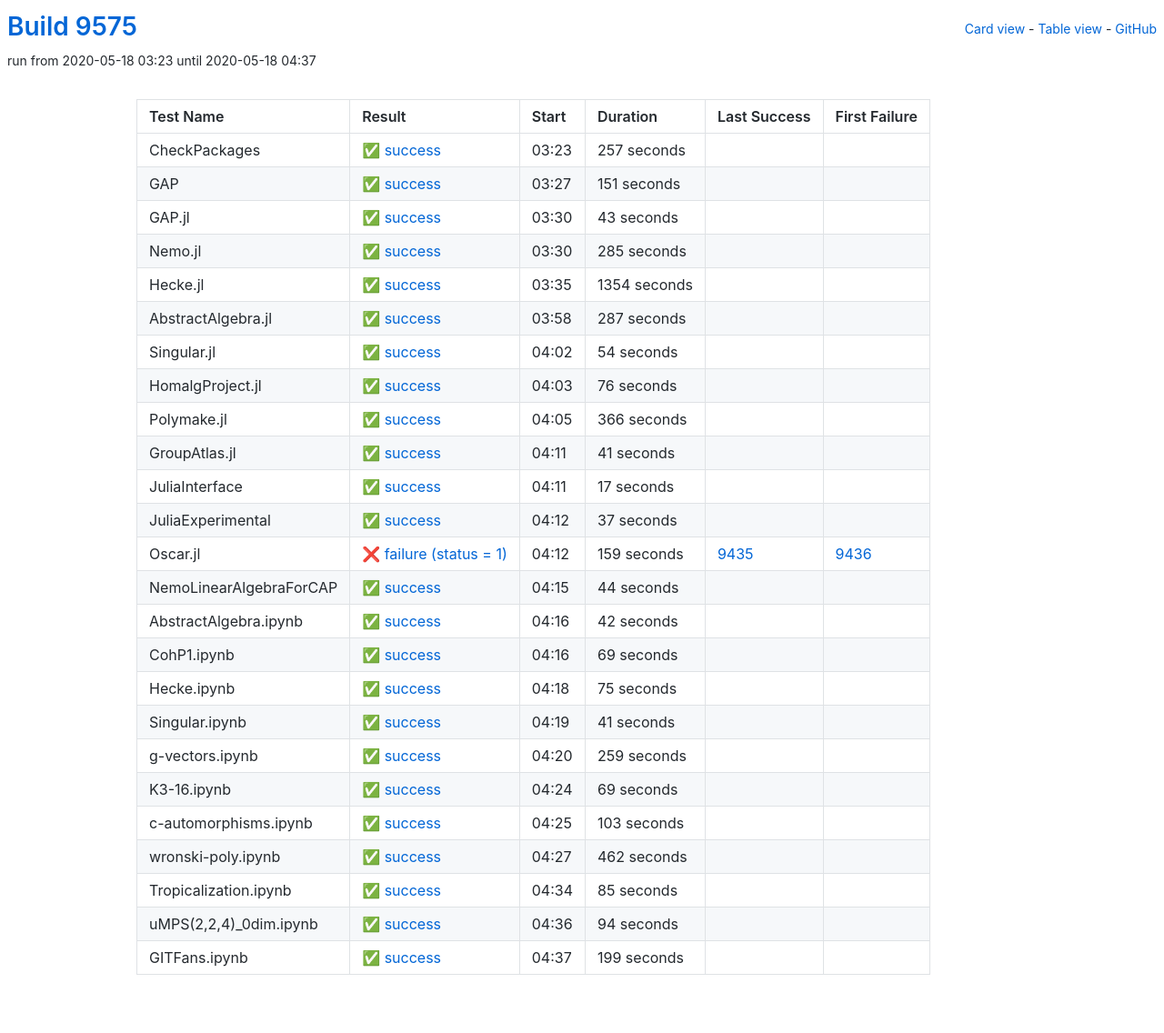
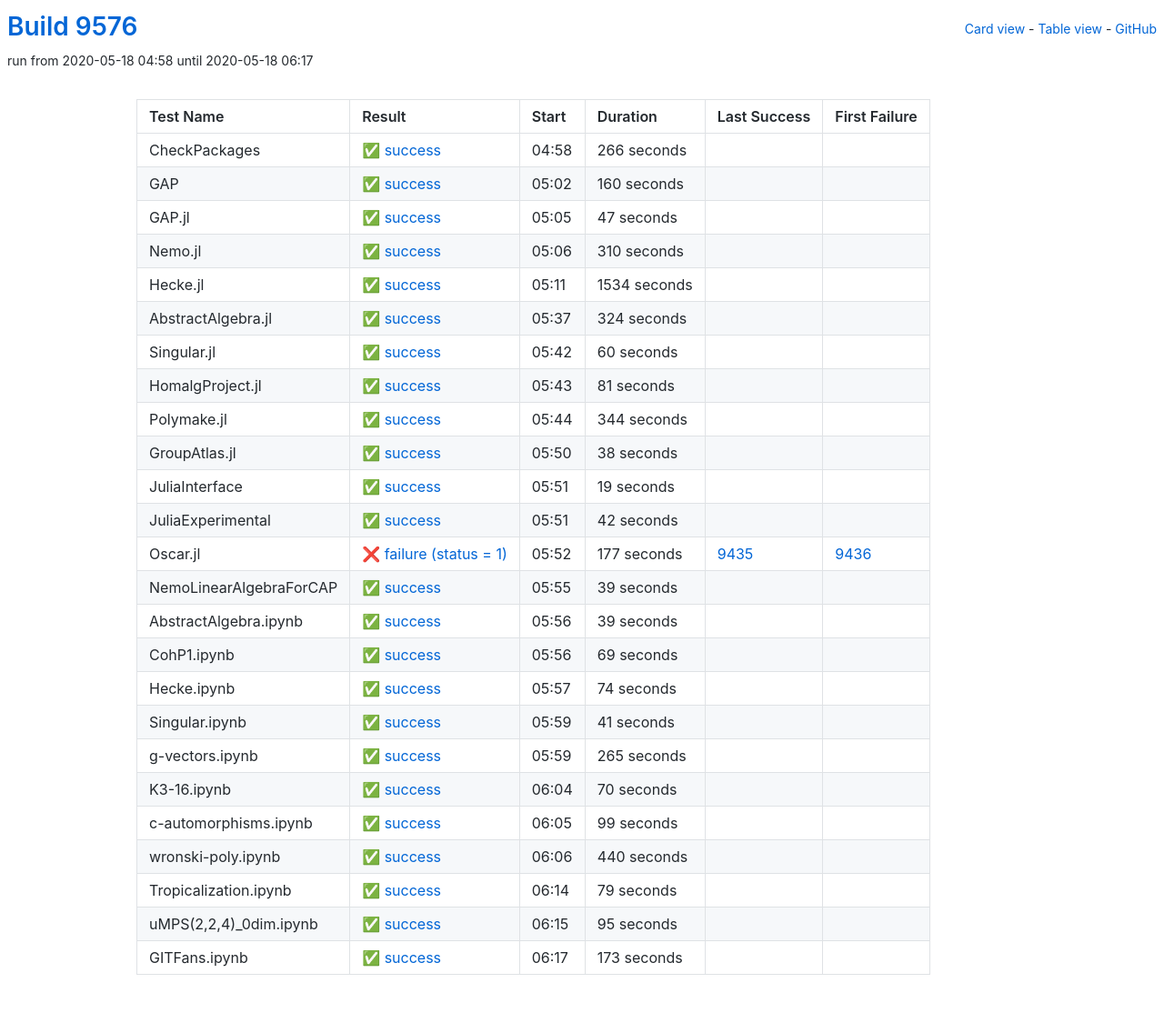
Before and after one commit to oscar-system/oscar-ci-status, a Jekyll site: the page built from table.html, in a window 1280 px wide. Shown: the whole page at 91% size. Built offline with Jekyll 4.4.1, drawn with Linux system fonts in a browser that asks for light colours.

Commit message:
Build 9576

```diff
--- a/_data/ci.yml
+++ b/_data/ci.yml
@@ -1,185 +1,185 @@
-build: 9575
-build_url: https://oscarci.mathematik.uni-kl.de/job/oscar/9575/
+build: 9576
+build_url: https://oscarci.mathematik.uni-kl.de/job/oscar/9576/
 job: oscar
 tests:
-- duration: 257
+- duration: 266
   exitcode: 0
   first_failure: false
   first_failure_url: null
   id: checkpackages
   last_success: false
   last_success_url: null
-  log: https://oscarci.mathematik.uni-kl.de/job/oscar/9575/artifact/logs/build-9575/CheckPackages.log
+  log: https://oscarci.mathematik.uni-kl.de/job/oscar/9576/artifact/logs/build-9576/CheckPackages.log
   name: CheckPackages
-  start: 2020-05-18 03:23
+  start: 2020-05-18 04:58
   status: success
   success: true
-- duration: 151
+- duration: 160
   exitcode: 0
   first_failure: false
   first_failure_url: null
   id: gap
   last_success: false
   last_success_url: null
-  log: https://oscarci.mathematik.uni-kl.de/job/oscar/9575/artifact/logs/build-9575/GAP.log
+  log: https://oscarci.mathematik.uni-kl.de/job/oscar/9576/artifact/logs/build-9576/GAP.log
   name: GAP
-  start: 2020-05-18 03:27
+  start: 2020-05-18 05:02
   status: success
   success: true
-- duration: 43
+- duration: 47
   exitcode: 0
   first_failure: false
   first_failure_url: null
   id: gap-jl
   last_success: false
   last_success_url: null
-  log: https://oscarci.mathematik.uni-kl.de/job/oscar/9575/artifact/logs/build-9575/GAP.jl.log
+  log: https://oscarci.mathematik.uni-kl.de/job/oscar/9576/artifact/logs/build-9576/GAP.jl.log
   name: GAP.jl
-  start: 2020-05-18 03:30
+  start: 2020-05-18 05:05
   status: success
   success: true
-- duration: 285
+- duration: 310
   exitcode: 0
   first_failure: false
   first_failure_url: null
   id: nemo-jl
   last_success: false
   last_success_url: null
-  log: https://oscarci.mathematik.uni-kl.de/job/oscar/9575/artifact/logs/build-9575/Nemo.jl.log
+  log: https://oscarci.mathematik.uni-kl.de/job/oscar/9576/artifact/logs/build-9576/Nemo.jl.log
   name: Nemo.jl
-  start: 2020-05-18 03:30
+  start: 2020-05-18 05:06
   status: success
   success: true
-- duration: 1354
+- duration: 1534
   exitcode: 0
   first_failure: false
   first_failure_url: null
   id: hecke-jl
   last_success: false
   last_success_url: null
-  log: https://oscarci.mathematik.uni-kl.de/job/oscar/9575/artifact/logs/build-9575/Hecke.jl.log
+  log: https://oscarci.mathematik.uni-kl.de/job/oscar/9576/artifact/logs/build-9576/Hecke.jl.log
   name: Hecke.jl
-  start: 2020-05-18 03:35
+  start: 2020-05-18 05:11
   status: success
   success: true
-- duration: 287
+- duration: 324
   exitcode: 0
   first_failure: false
   first_failure_url: null
   id: abstractalgebra-jl
   last_success: false
   last_success_url: null
-  log: https://oscarci.mathematik.uni-kl.de/job/oscar/9575/artifact/logs/build-9575/AbstractAlgebra.jl.log
+  log: https://oscarci.mathematik.uni-kl.de/job/oscar/9576/artifact/logs/build-9576/AbstractAlgebra.jl.log
   name: AbstractAlgebra.jl
-  start: 2020-05-18 03:58
+  start: 2020-05-18 05:37
   status: success
   success: true
-- duration: 54
+- duration: 60
   exitcode: 0
   first_failure: false
   first_failure_url: null
   id: singular-jl
   last_success: false
   last_success_url: null
-  log: https://oscarci.mathematik.uni-kl.de/job/oscar/9575/artifact/logs/build-9575/Singular.jl.log
+  log: https://oscarci.mathematik.uni-kl.de/job/oscar/9576/artifact/logs/build-9576/Singular.jl.log
   name: Singular.jl
-  start: 2020-05-18 04:02
+  start: 2020-05-18 05:42
   status: success
   success: true
-- duration: 76
+- duration: 81
   exitcode: 0
   first_failure: false
   first_failure_url: null
   id: homalgproject-jl
   last_success: false
   last_success_url: null
-  log: https://oscarci.mathematik.uni-kl.de/job/oscar/9575/artifact/logs/build-9575/HomalgProject.jl.log
+  log: https://oscarci.mathematik.uni-kl.de/job/oscar/9576/artifact/logs/build-9576/HomalgProject.jl.log
   name: HomalgProject.jl
-  start: 2020-05-18 04:03
+  start: 2020-05-18 05:43
   status: success
   success: true
-- duration: 366
+- duration: 344
   exitcode: 0
   first_failure: false
   first_failure_url: null
   id: polymake-jl
   last_success: false
   last_success_url: null
-  log: https://oscarci.mathematik.uni-kl.de/job/oscar/9575/artifact/logs/build-9575/Polymake.jl.log
+  log: https://oscarci.mathematik.uni-kl.de/job/oscar/9576/artifact/logs/build-9576/Polymake.jl.log
   name: Polymake.jl
-  start: 2020-05-18 04:05
+  start: 2020-05-18 05:44
   status: success
   success: true
-- duration: 41
+- duration: 38
   exitcode: 0
   first_failure: false
   first_failure_url: null
   id: groupatlas-jl
   last_success: false
   last_success_url: null
-  log: https://oscarci.mathematik.uni-kl.de/job/oscar/9575/artifact/logs/build-9575/GroupAtlas.jl.log
+  log: https://oscarci.mathematik.uni-kl.de/job/oscar/9576/artifact/logs/build-9576/GroupAtlas.jl.log
   name: GroupAtlas.jl
-  start: 2020-05-18 04:11
+  start: 2020-05-18 05:50
   status: success
   success: true
-- duration: 17
+- duration: 19
   exitcode: 0
   first_failure: false
   first_failure_url: null
   id: juliainterface
   last_success: false
   last_success_url: null
-  log: https://oscarci.mathematik.uni-kl.de/job/oscar/9575/artifact/logs/build-9575/JuliaInterface.log
+  log: https://oscarci.mathematik.uni-kl.de/job/oscar/9576/artifact/logs/build-9576/JuliaInterface.log
   name: JuliaInterface
-  start: 2020-05-18 04:11
+  start: 2020-05-18 05:51
   status: success
   success: true
-- duration: 37
+- duration: 42
   exitcode: 0
   first_failure: false
   first_failure_url: null
   id: juliaexperimental
   last_success: false
   last_success_url: null
-  log: https://oscarci.mathematik.uni-kl.de/job/oscar/9575/artifact/logs/build-9575/JuliaExperimental.log
+  log: https://oscarci.mathematik.uni-kl.de/job/oscar/9576/artifact/logs/build-9576/JuliaExperimental.log
   name: JuliaExperimental
-  start: 2020-05-18 04:12
+  start: 2020-05-18 05:51
   status: success
   success: true
-- duration: 159
+- duration: 177
   exitcode: 1
   first_failure: 9436
   first_failure_url: https://oscarci.mathematik.uni-kl.de/job/oscar/9436/
   id: oscar-jl
   last_success: 9435
   last_success_url: https://oscarci.mathematik.uni-kl.de/job/oscar/9435/
-  log: https://oscarci.mathematik.uni-kl.de/job/oscar/9575/artifact/logs/build-9575/Oscar.jl.log
+  log: https://oscarci.mathematik.uni-kl.de/job/oscar/9576/artifact/logs/build-9576/Oscar.jl.log
   name: Oscar.jl
-  start: 2020-05-18 04:12
+  start: 2020-05-18 05:52
   status: failure
   success: false
-- duration: 44
+- duration: 39
   exitcode: 0
   first_failure: false
   first_failure_url: null
   id: nemolinearalgebraforcap
   last_success: false
   last_success_url: null
-  log: https://oscarci.mathematik.uni-kl.de/job/oscar/9575/artifact/logs/build-9575/NemoLinearAlgebraForCAP.log
+  log: https://oscarci.mathematik.uni-kl.de/job/oscar/9576/artifact/logs/build-9576/NemoLinearAlgebraForCAP.log
   name: NemoLinearAlgebraForCAP
-  start: 2020-05-18 04:15
+  start: 2020-05-18 05:55
   status: success
   success: true
-- duration: 42
+- duration: 39
   exitcode: 0
   first_failure: false
   first_failure_url: null
   id: abstractalgebra-ipynb
   last_success: false
   last_success_url: null
-  log: https://oscarci.mathematik.uni-kl.de/job/oscar/9575/artifact/logs/build-9575/AbstractAlgebra.ipynb.log
+  log: https://oscarci.mathematik.uni-kl.de/job/oscar/9576/artifact/logs/build-9576/AbstractAlgebra.ipynb.log
   name: AbstractAlgebra.ipynb
-  start: 2020-05-18 04:16
+  start: 2020-05-18 05:56
   status: success
   success: true
 - duration: 69
@@ -189,21 +189,21 @@
   id: cohp1-ipynb
   last_success: false
   last_success_url: null
-  log: https://oscarci.mathematik.uni-kl.de/job/oscar/9575/artifact/logs/build-9575/CohP1.ipynb.log
+  log: https://oscarci.mathematik.uni-kl.de/job/oscar/9576/artifact/logs/build-9576/CohP1.ipynb.log
   name: CohP1.ipynb
-  start: 2020-05-18 04:16
+  start: 2020-05-18 05:56
   status: success
   success: true
-- duration: 75
+- duration: 74
   exitcode: 0
   first_failure: false
   first_failure_url: null
   id: hecke-ipynb
   last_success: false
   last_success_url: null
-  log: https://oscarci.mathematik.uni-kl.de/job/oscar/9575/artifact/logs/build-9575/Hecke.ipynb.log
+  log: https://oscarci.mathematik.uni-kl.de/job/oscar/9576/artifact/logs/build-9576/Hecke.ipynb.log
   name: Hecke.ipynb
-  start: 2020-05-18 04:18
+  start: 2020-05-18 05:57
   status: success
   success: true
 - duration: 41
@@ -213,92 +213,92 @@
   id: singular-ipynb
   last_success: false
   last_success_url: null
-  log: https://oscarci.mathematik.uni-kl.de/job/oscar/9575/artifact/logs/build-9575/Singular.ipynb.log
+  log: https://oscarci.mathematik.uni-kl.de/job/oscar/9576/artifact/logs/build-9576/Singular.ipynb.log
   name: Singular.ipynb
-  start: 2020-05-18 04:19
+  start: 2020-05-18 05:59
   status: success
   success: true
-- duration: 259
+- duration: 265
   exitcode: 0
   first_failure: false
   first_failure_url: null
   id: g-vectors-ipynb
   last_success: false
   last_success_url: null
-  log: https://oscarci.mathematik.uni-kl.de/job/oscar/9575/artifact/logs/build-9575/g-vectors.ipynb.log
+  log: https://oscarci.mathematik.uni-kl.de/job/oscar/9576/artifact/logs/build-9576/g-vectors.ipynb.log
   name: g-vectors.ipynb
-  start: 2020-05-18 04:20
+  start: 2020-05-18 05:59
   status: success
   success: true
-- duration: 69
+- duration: 70
   exitcode: 0
   first_failure: false
   first_failure_url: null
   id: k3-16-ipynb
   last_success: false
   last_success_url: null
-  log: https://oscarci.mathematik.uni-kl.de/job/oscar/9575/artifact/logs/build-9575/K3-16.ipynb.log
+  log: https://oscarci.mathematik.uni-kl.de/job/oscar/9576/artifact/logs/build-9576/K3-16.ipynb.log
   name: K3-16.ipynb
-  start: 2020-05-18 04:24
+  start: 2020-05-18 06:04
   status: success
   success: true
-- duration: 103
+- duration: 99
   exitcode: 0
   first_failure: false
   first_failure_url: null
   id: c-automorphisms-ipynb
   last_success: false
   last_success_url: null
-  log: https://oscarci.mathematik.uni-kl.de/job/oscar/9575/artifact/logs/build-9575/c-automorphisms.ipynb.log
+  log: https://oscarci.mathematik.uni-kl.de/job/oscar/9576/artifact/logs/build-9576/c-automorphisms.ipynb.log
   name: c-automorphisms.ipynb
-  start: 2020-05-18 04:25
+  start: 2020-05-18 06:05
   status: success
   success: true
-- duration: 462
+- duration: 440
   exitcode: 0
   first_failure: false
   first_failure_url: null
   id: wronski-poly-ipynb
   last_success: false
   last_success_url: null
-  log: https://oscarci.mathematik.uni-kl.de/job/oscar/9575/artifact/logs/build-9575/wronski-poly.ipynb.log
+  log: https://oscarci.mathematik.uni-kl.de/job/oscar/9576/artifact/logs/build-9576/wronski-poly.ipynb.log
   name: wronski-poly.ipynb
-  start: 2020-05-18 04:27
+  start: 2020-05-18 06:06
   status: success
   success: true
-- duration: 85
+- duration: 79
   exitcode: 0
   first_failure: false
   first_failure_url: null
   id: tropicalization-ipynb
   last_success: false
   last_success_url: null
-  log: https://oscarci.mathematik.uni-kl.de/job/oscar/9575/artifact/logs/build-9575/Tropicalization.ipynb.log
+  log: https://oscarci.mathematik.uni-kl.de/job/oscar/9576/artifact/logs/build-9576/Tropicalization.ipynb.log
   name: Tropicalization.ipynb
-  start: 2020-05-18 04:34
+  start: 2020-05-18 06:14
   status: success
   success: true
-- duration: 94
+- duration: 95
   exitcode: 0
   first_failure: false
   first_failure_url: null
   id: umps-2-2-4-0dim-ipynb
   last_success: false
   last_success_url: null
-  log: https://oscarci.mathematik.uni-kl.de/job/oscar/9575/artifact/logs/build-9575/uMPS-2-2-4-_0dim.ipynb.log
+  log: https://oscarci.mathematik.uni-kl.de/job/oscar/9576/artifact/logs/build-9576/uMPS-2-2-4-_0dim.ipynb.log
   name: uMPS(2,2,4)_0dim.ipynb
-  start: 2020-05-18 04:36
+  start: 2020-05-18 06:15
   status: success
   success: true
-- duration: 199
+- duration: 173
   exitcode: 0
   first_failure: false
   first_failure_url: null
   id: gitfans-ipynb
   last_success: false
   last_success_url: null
-  log: https://oscarci.mathematik.uni-kl.de/job/oscar/9575/artifact/logs/build-9575/GITFans.ipynb.log
+  log: https://oscarci.mathematik.uni-kl.de/job/oscar/9576/artifact/logs/build-9576/GITFans.ipynb.log
   name: GITFans.ipynb
-  start: 2020-05-18 04:37
+  start: 2020-05-18 06:17
   status: success
   success: true
```
Also changed, not shown: README.md.
